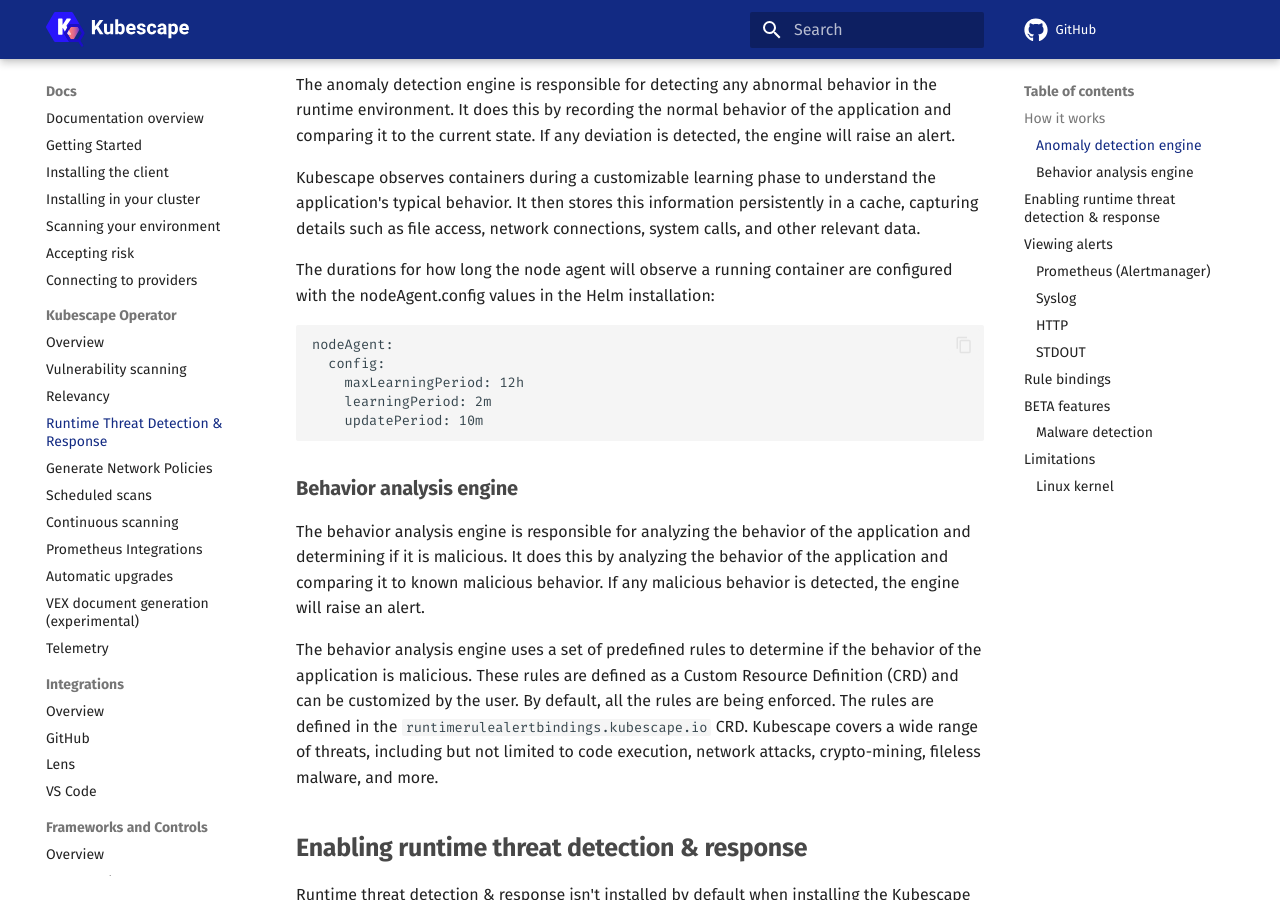
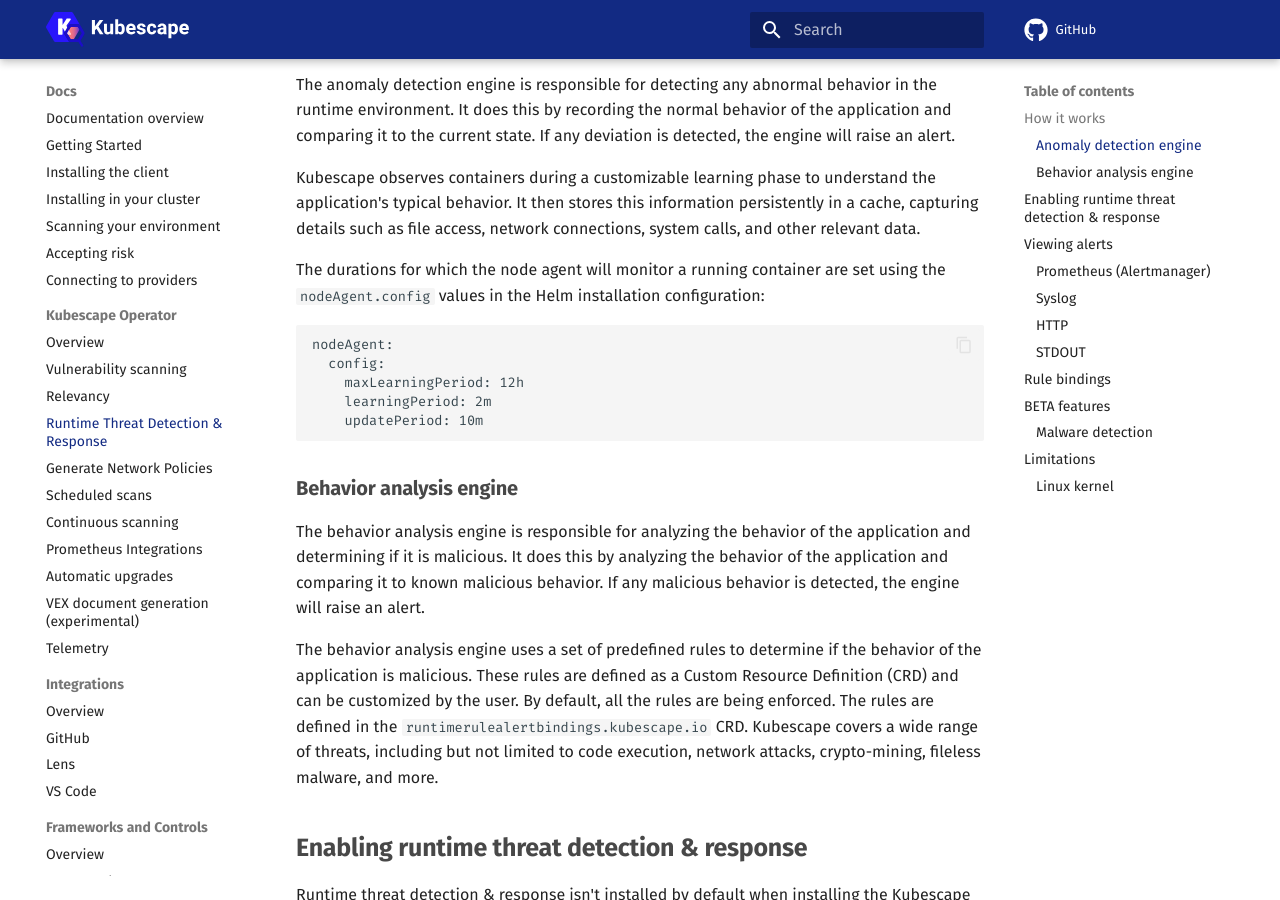
Before and after one commit to kubescape/kubescape.io, an MkDocs documentation site: the page built from docs/docs/operator/runtime-threat-detection.md, in a window 1280 px wide and 900 px high, scrolled down 515 px. Built offline with MkDocs 1.6.1 and Material for MkDocs 9.7.7, drawn with Linux system fonts in a browser that asks for light colours; comment, search, counter and statistics services are not loaded.

Commit message:
Update docs/docs/operator/runtime-threat-detection.md
Co-authored-by: David Wertenteil <dwertent@armosec.io>
Signed-off-by: Amit Schendel <58078857+amitschendel@users.noreply.github.com>
Signed-off-by: Oshrat <oshratn@armosec.io>

````diff
--- a/docs/docs/operator/runtime-threat-detection.md
+++ b/docs/docs/operator/runtime-threat-detection.md
@@ -12,7 +12,7 @@
 
 Kubescape observes containers during a customizable learning phase to understand the application's typical behavior. It then stores this information persistently in a cache, capturing details such as file access, network connections, system calls, and other relevant data.
 
-The durations for how long the node agent will observe a running container are configured with the nodeAgent.config values in the Helm installation:
+The durations for which the node agent will monitor a running container are set using the `nodeAgent.config` values in the Helm installation configuration:
 ```
 nodeAgent:
   config:
````
